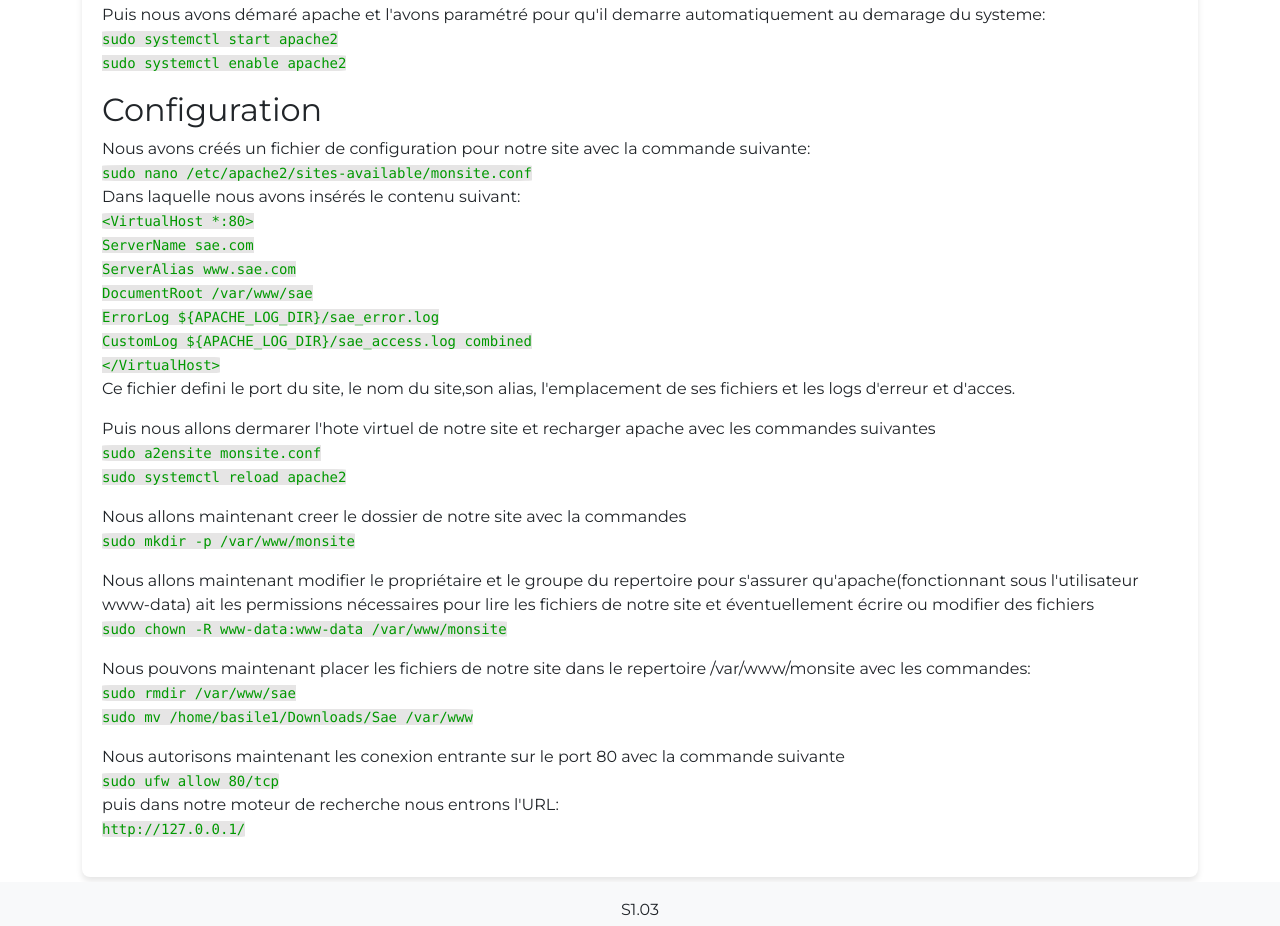
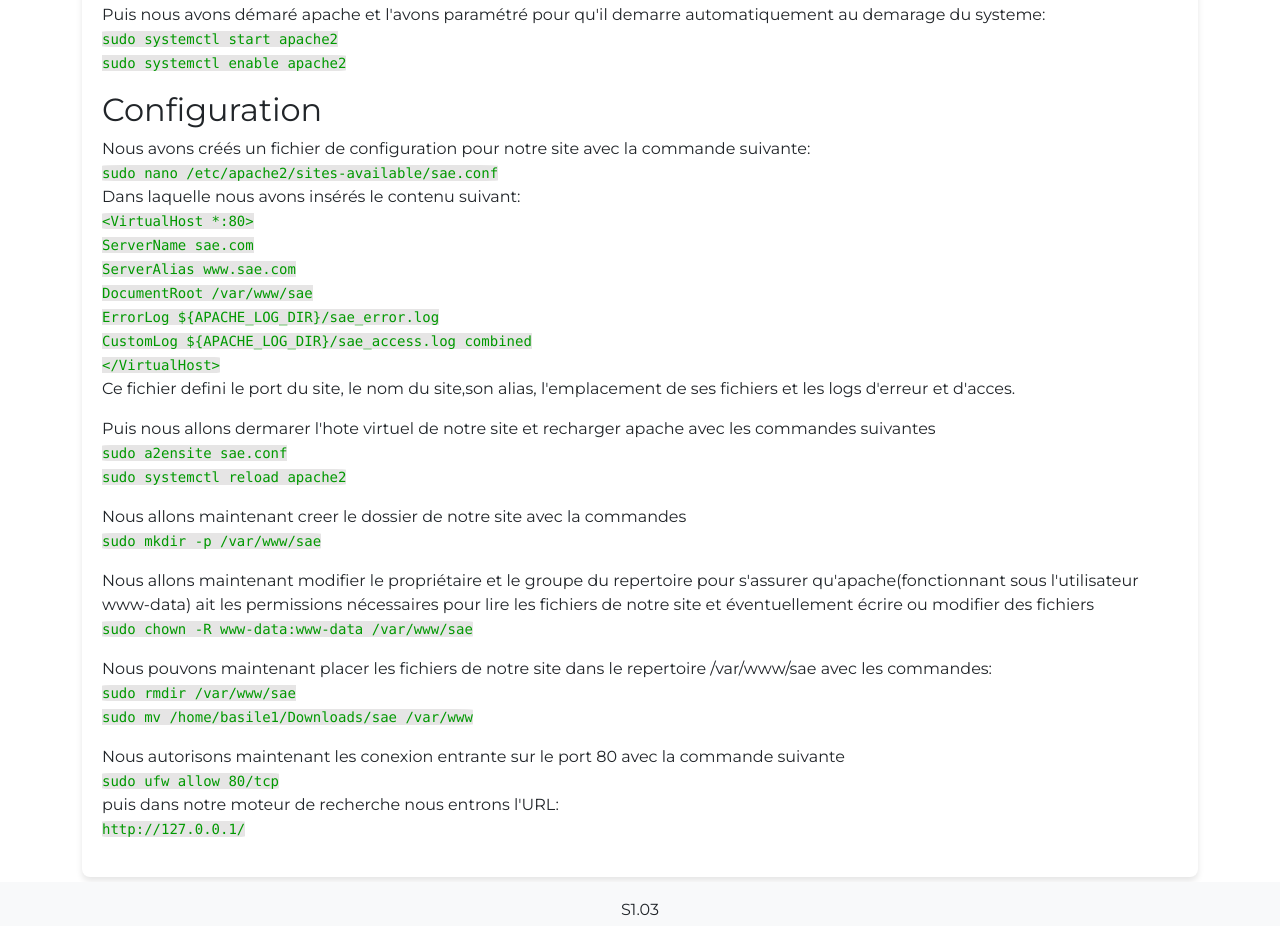
Before and after one commit to BasileADM/sae-s1-03, a plain HTML site: page web.html in a window 1280 px wide. Shown: the part 630-1556 px from the top of the page. Drawn offline with nearby package versions, Linux system fonts and the light colour scheme.

Commit message:
Update web.html

```diff
--- a/web.html
+++ b/web.html
@@ -115,7 +115,7 @@
                     avec la commande suivante:
                     <br>
                     <code>
-                        sudo nano /etc/apache2/sites-available/monsite.conf
+                        sudo nano /etc/apache2/sites-available/sae.conf
                     </code><br>
                     Dans laquelle nous avons insérés le contenu suivant:
                     <br>
@@ -135,14 +135,14 @@
                   Puis nous allons dermarer l'hote virtuel de notre site
                   et recharger apache avec les commandes suivantes<br>
                     <code>
-                        sudo a2ensite monsite.conf<br>
+                        sudo a2ensite sae.conf<br>
                         sudo systemctl reload apache2
                     </code>
                 </p>
                 <p>
                   Nous allons maintenant creer le dossier de notre site avec la commandes<br>
                     <code>
-                        sudo mkdir -p /var/www/monsite
+                        sudo mkdir -p /var/www/sae
                     </code>
                 </p>
                 <p>
@@ -152,16 +152,16 @@
                      notre site et éventuellement écrire ou modifier des fichiers
                      <br>
                       <code>
-                        sudo chown -R www-data:www-data /var/www/monsite
+                        sudo chown -R www-data:www-data /var/www/sae
                       </code>
                 </p>
                 <p>
                    Nous pouvons maintenant placer les fichiers de notre site dans le
-                   repertoire /var/www/monsite avec les commandes:
+                   repertoire /var/www/sae avec les commandes:
                    <br>
                    <code>
                     sudo rmdir /var/www/sae<br>
-                    sudo mv /home/basile1/Downloads/Sae /var/www
+                    sudo mv /home/basile1/Downloads/sae /var/www
                    </code>
                 </p>
                 <p>
```
